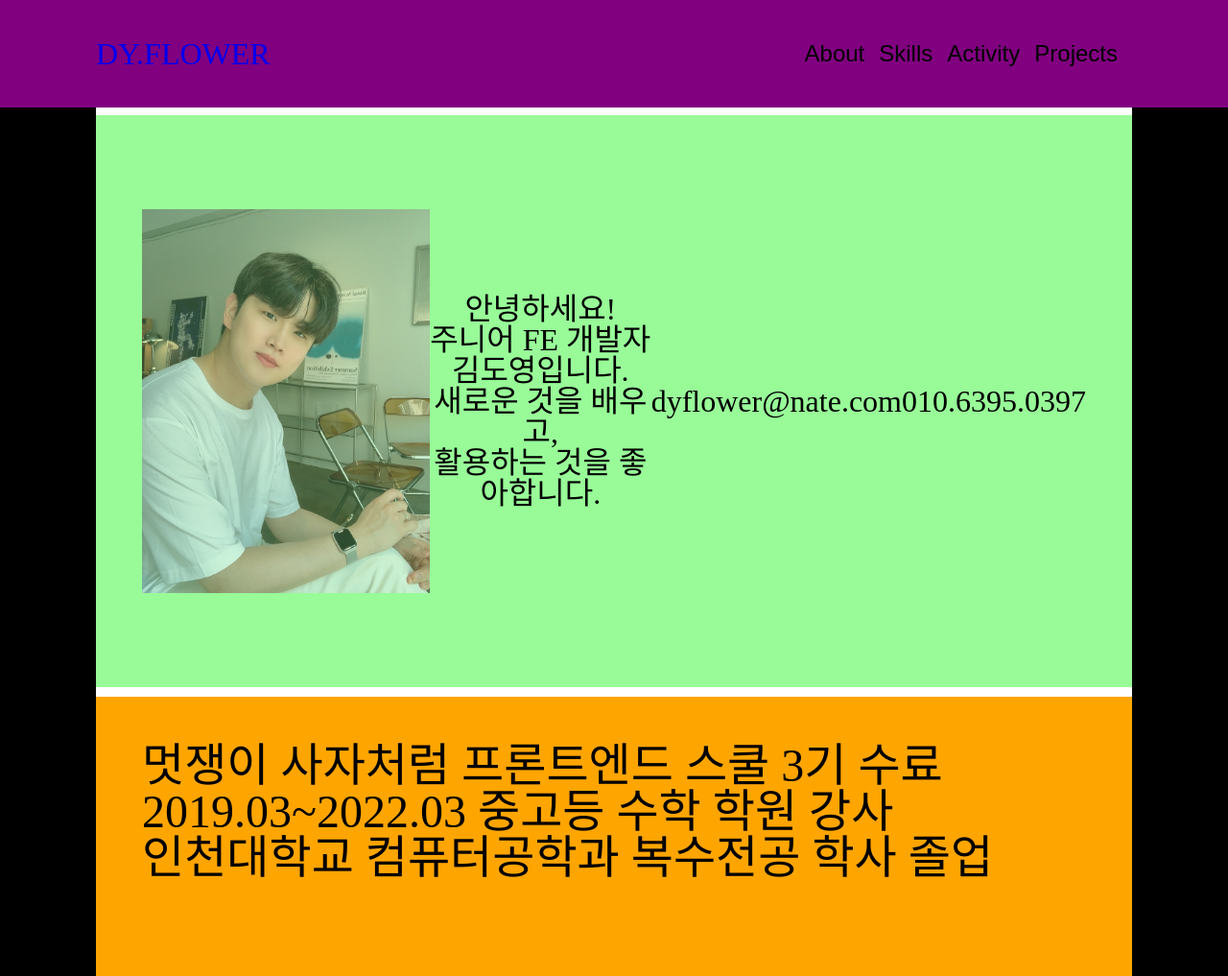
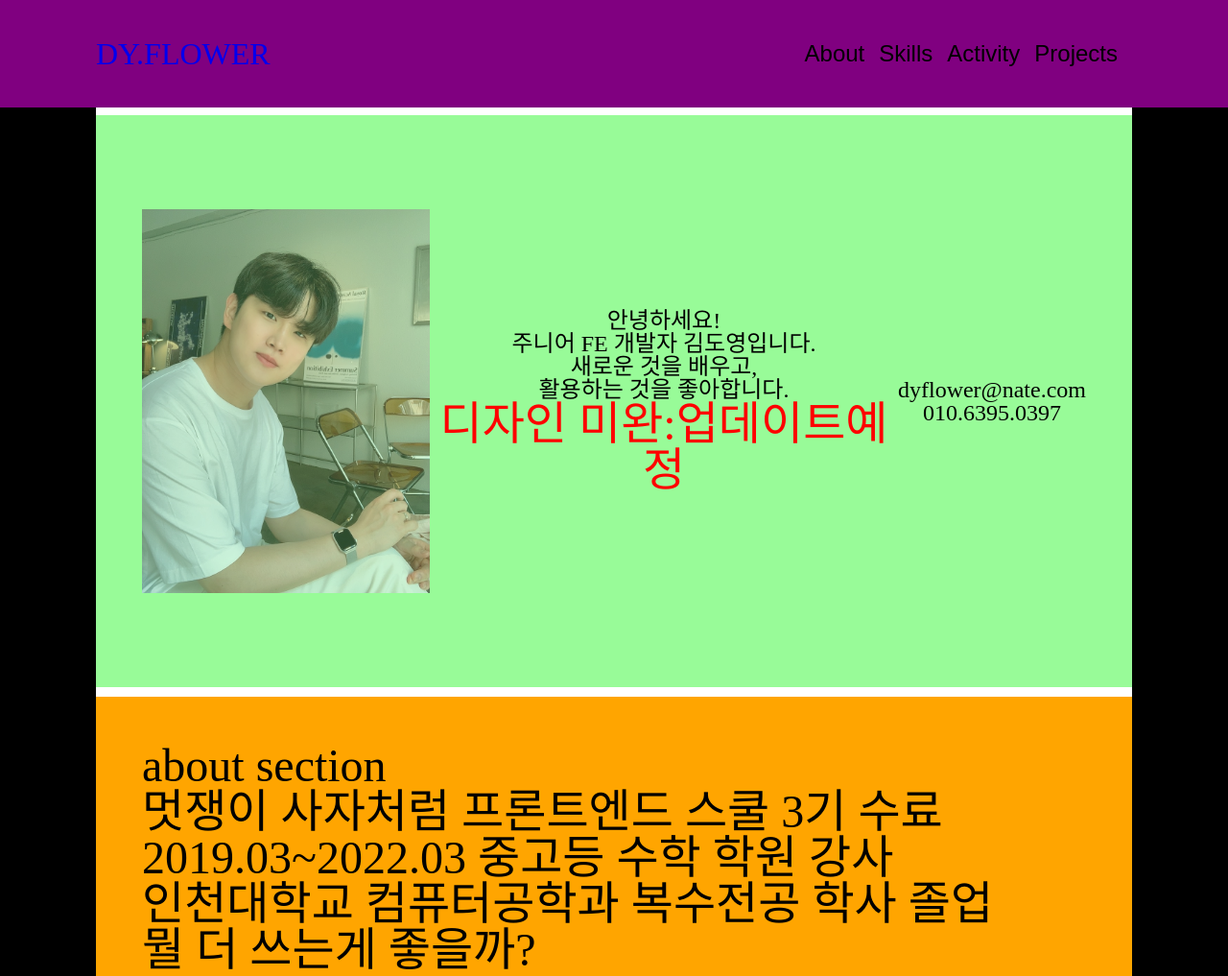
Before and after one commit to dyFlower/dypractice, a plain HTML site: page index.html in a window 1280 px wide. Shown: the top 1017 px of the page at 96% size. Drawn offline with Linux system fonts and the light colour scheme.

Commit message:
need-contents

```diff
--- a/CSS/home_style.css
+++ b/CSS/home_style.css
@@ -67,17 +67,14 @@ section {
     flex-direction: row;
     justify-content: space-around;
     align-items: center;
-    font-size: 2em;
+    font-size: 1.5em;
     text-align: center;
 }
 .img-profile {
     opacity: 70%;
     height: 80%;
 }
-.intro-desc {
-    display: flex;
-    flex-direction: column;
-}
+
 /* ------------section-about -----------*/
 .section-about {
     height: 500px;
@@ -131,3 +128,8 @@ footer .footer-link {
     gap: 20px;
     font-size: 2rem;
 }
+
+strong {
+    color: red;
+    font-size: 3rem;
+}
--- a/index.html
+++ b/index.html
@@ -29,24 +29,27 @@
                 <div class="wrapper-section">
                     <section class="section-introduction">
                         <img class="img-profile" src="./image/profile.JPG" alt="" />
-                       <p class="intro-desc">
-                            <p >
-                                안녕하세요! <br />
-                                주니어 FE 개발자 김도영입니다. <br />
-                                새로운 것을 배우고, <br />
-                                활용하는 것을 좋아합니다.
-                            </p>
-                            <p>dyflower@nate.com</p>
-                            <p>010.6395.0397</p>
-                       </p>
+                        <p>
+                            안녕하세요! <br />
+                            주니어 FE 개발자 김도영입니다. <br />
+                            새로운 것을 배우고, <br />
+                            활용하는 것을 좋아합니다. <br><strong>디자인 미완:업데이트예정</strong>
+                        </p>
+                        <p>
+                            dyflower@nate.com <br />
+                            010.6395.0397
+                        </p>
+                        </p>
                     </section>
-                    <section class="section-about">
+
+                    <section class="section-about"><p>about section</p>
                         <p>멋쟁이 사자처럼 프론트엔드 스쿨 3기 수료</p>
-                        <p>2019.03~2022.03 중고등 수학 학원 강사
-                        </p>
+                        <p>2019.03~2022.03 중고등 수학 학원 강사</p>
                         <p>인천대학교 컴퓨터공학과 복수전공 학사 졸업</p>
+                        <p>뭘 더 쓰는게 좋을까?</p>
                     </section>
                     <section class="section-skills">
+                        <p>skill section</p>
                         <figure>
                             <img src="./image/html_icon.png" alt="" />
                             <figcaption>HTML</figcaption>
@@ -72,10 +75,8 @@
                             <figcaption>React</figcaption>
                         </figure>
                     </section>
-                    <section class="section-activity">
-                        activity섹션
-                    </section>
-                    <section class="section-projects">projects섹션</section>
+                    <section class="section-activity"><p>activity section</p> 타입스크립트 책 집필, 고민상담 스터디, 제주 알고리즘 베이스 캠프 참여 등의 스터디와 같은 내용 기술 예정</section>
+                    <section class="section-projects"><p>project section</p> 벤딩머신, 멋사프로젝트, 개인미니 프로젝트, 그 외 프로젝트 약 4개,,,,예상?? 모달창으로 구현 예정</section>
                 </div>
             </main>
 
```
